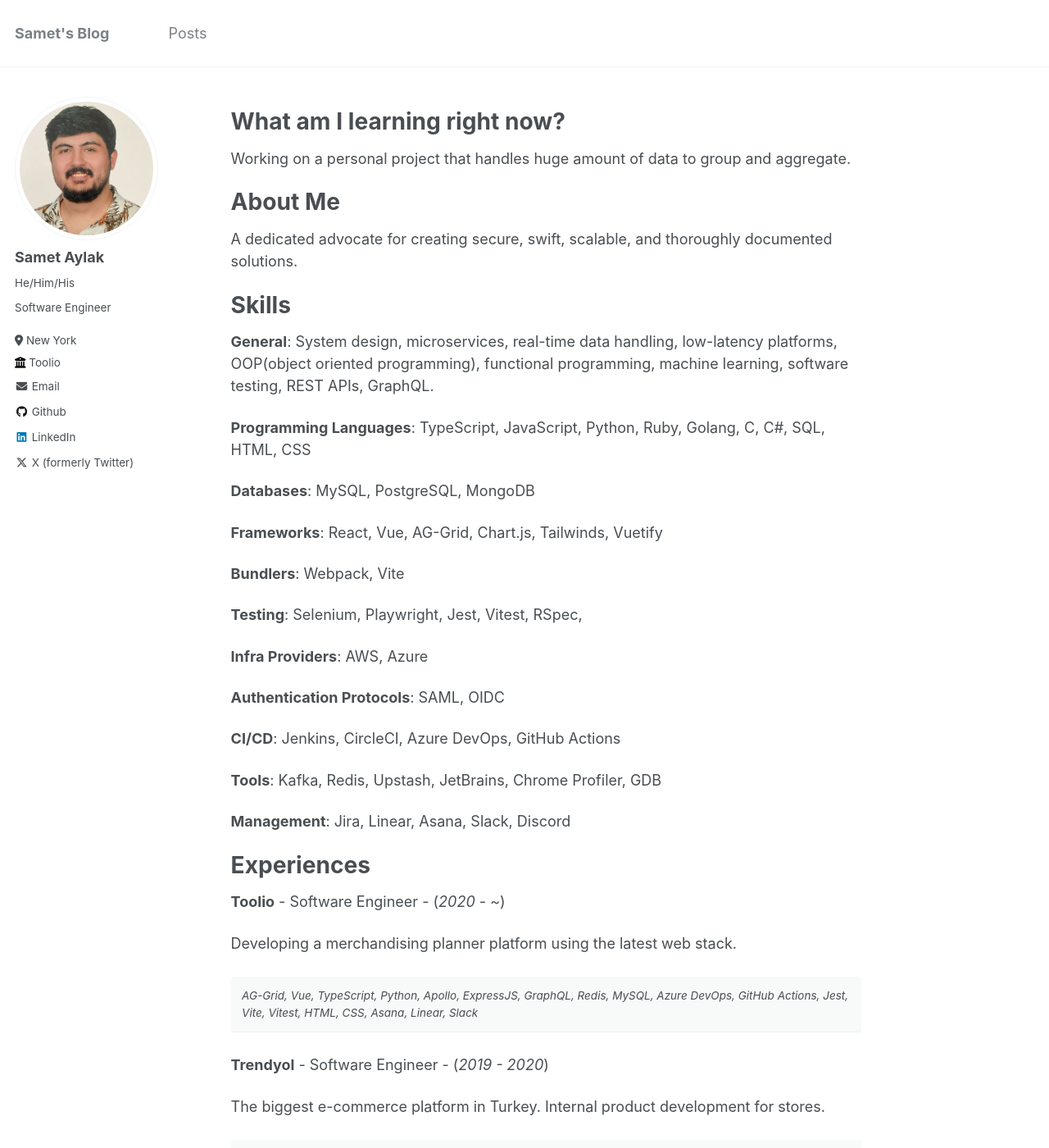
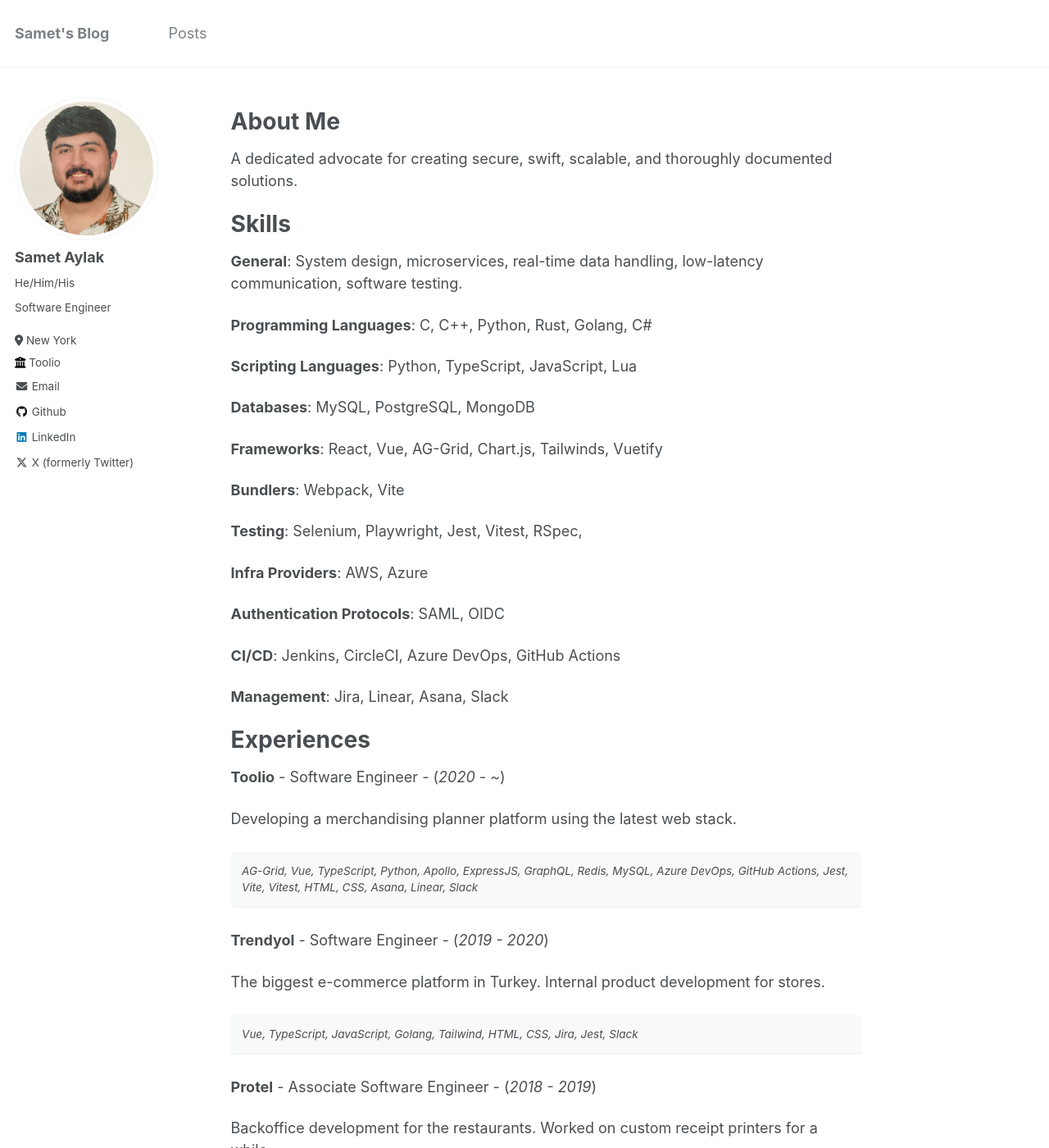
Before and after one commit to sametaylak/sametaylak.github.io, a Jekyll site: the page built from _pages/about.md, in a window 1280 px wide and 1400 px high. Shown: the whole window at 82% size. Built offline with Jekyll 4.4.1, drawn with Linux system fonts in a browser that asks for light colours.

Commit message:
Update about.md

```diff
--- a/_pages/about.md
+++ b/_pages/about.md
@@ -7,19 +7,17 @@
   - /about.html
 ---
 
-What am I learning right now?
-===
-Working on a personal project that handles huge amount of data to group and aggregate.
-
 About Me
 ===
 A dedicated advocate for creating secure, swift, scalable, and thoroughly documented solutions.
 
 Skills
 ===
-**General**: System design, microservices, real-time data handling, low-latency platforms, OOP(object oriented programming), functional programming, machine learning, software testing, REST APIs, GraphQL.
+**General**: System design, microservices, real-time data handling, low-latency communication, software testing.
 
-**Programming Languages**: TypeScript, JavaScript, Python, Ruby, Golang, C, C#, SQL, HTML, CSS
+**Programming Languages**: C, C++, Python, Rust, Golang, C#
+
+**Scripting Languages**: Python, TypeScript, JavaScript, Lua
 
 **Databases**: MySQL, PostgreSQL, MongoDB
 
@@ -35,9 +33,7 @@
 
 **CI/CD**: Jenkins, CircleCI, Azure DevOps, GitHub Actions
 
-**Tools**: Kafka, Redis, Upstash, JetBrains, Chrome Profiler, GDB
-
-**Management**: Jira, Linear, Asana, Slack, Discord
+**Management**: Jira, Linear, Asana, Slack
 
 Experiences
 ===
```
